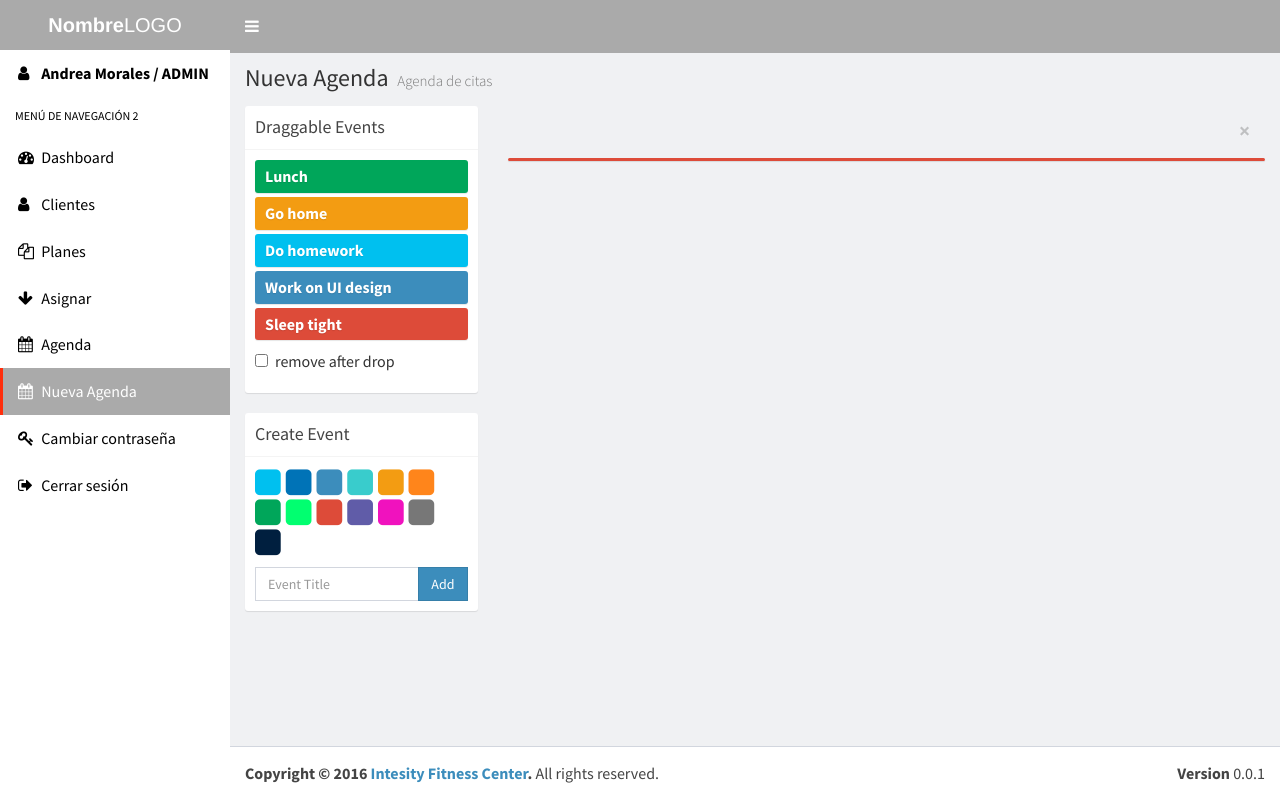
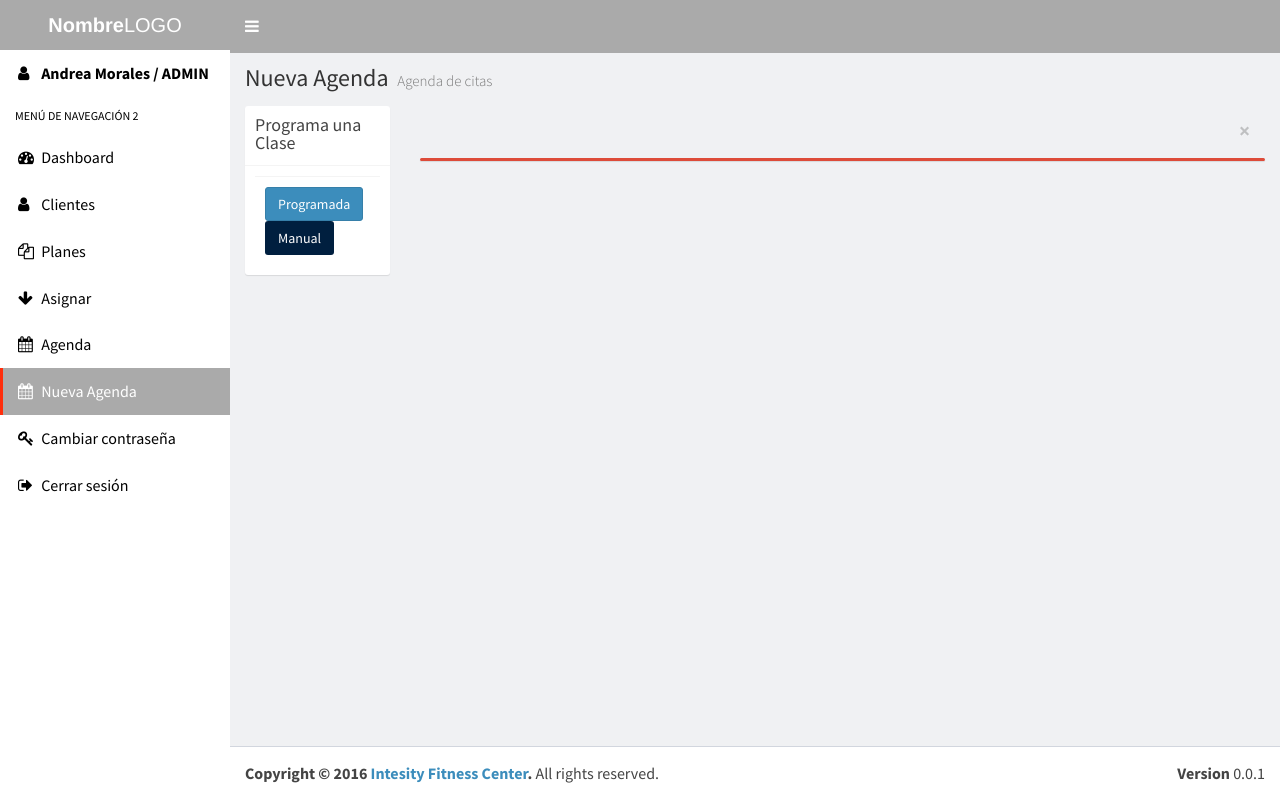
Before and after one commit to emersonhv/intensityfc, a CodeIgniter app: page /intensityfc/index.php/admin/nueva_agenda/1 in a window 1280 px wide. Run offline with CodeIgniter, Linux system fonts and the light colour scheme; some libraries are stand-ins or nearby versions.

Commit message:
Se agregan botones para escoger el tipo de cita-

```diff
--- a/application/views/admin/nueva_agenda.php
+++ b/application/views/admin/nueva_agenda.php
@@ -1,35 +1,13 @@
 <div class="row" ng-controller="Agenda">
-    <div class="col-md-3">
-          <div class="box box-solid">
-            <div class="box-header with-border">
-              <h4 class="box-title">Draggable Events</h4>
-            </div>
-            <div class="box-body">
-              <!-- the events -->
-              <div id="external-events">
-                <div class="external-event bg-green">Lunch</div>
-                <div class="external-event bg-yellow">Go home</div>
-                <div class="external-event bg-aqua">Do homework</div>
-                <div class="external-event bg-light-blue">Work on UI design</div>
-                <div class="external-event bg-red">Sleep tight</div>
-                <div class="checkbox">
-                  <label for="drop-remove">
-                    <input type="checkbox" id="drop-remove">
-                    remove after drop
-                  </label>
-                </div>
-              </div>
-            </div>
-            <!-- /.box-body -->
-          </div>
+    <div class="col-md-2">
           <!-- /. box -->
           <div class="box box-solid">
             <div class="box-header with-border">
-              <h3 class="box-title">Create Event</h3>
+              <h3 class="box-title">Programa una Clase</h3>
             </div>
             <div class="box-body">
-              <div class="btn-group" style="width: 100%; margin-bottom: 10px;">
-                <!--<button type="button" id="color-chooser-btn" class="btn btn-info btn-block dropdown-toggle" data-toggle="dropdown">Color <span class="caret"></span></button>-->
+              <!--<div class="btn-group" style="width: 100%; margin-bottom: 10px;">
+
                 <ul class="fc-color-picker" id="color-chooser">
                   <li><a class="text-aqua" href="#"><i class="fa fa-square"></i></a></li>
                   <li><a class="text-blue" href="#"><i class="fa fa-square"></i></a></li>
@@ -45,22 +23,18 @@
                   <li><a class="text-muted" href="#"><i class="fa fa-square"></i></a></li>
                   <li><a class="text-navy" href="#"><i class="fa fa-square"></i></a></li>
                 </ul>
-              </div>
+              </div>-->
               <!-- /btn-group -->
-              <div class="input-group">
-                <input id="new-event" type="text" class="form-control" placeholder="Event Title">
-
-                <div class="input-group-btn">
-                  <button id="add-new-event" type="button" class="btn btn-primary btn-flat">Add</button>
-                </div>
-                <!-- /btn-group -->
+              <div class="box-footer">
+                <button type="button" class="btn btn-primary">Programada</button>
+				<button type="button" class="btn btn bg-navy">Manual</button>
               </div>
               <!-- /input-group -->
             </div>
           </div>
         </div>
         <!-- /.col -->
-    <div class="col-md-9">
+    <div class="col-md-10">
         <?php if (isset($mensaje)) {?>
         <div class="alert alert-<?php isset($tipo) ? $tipo : ""; ?> alert-dismissible">
           <button type="button" class="close" data-dismiss="alert" aria-hidden="true">×</button>
```
